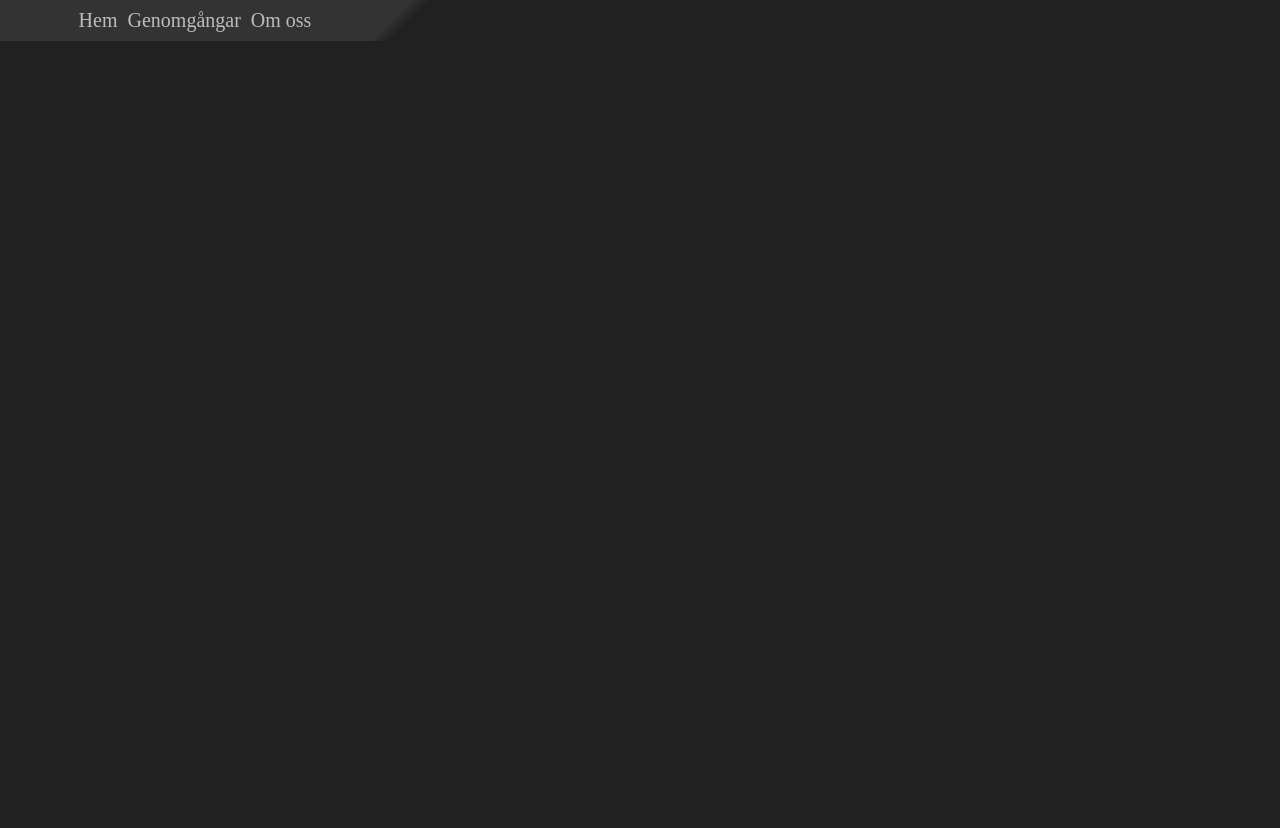
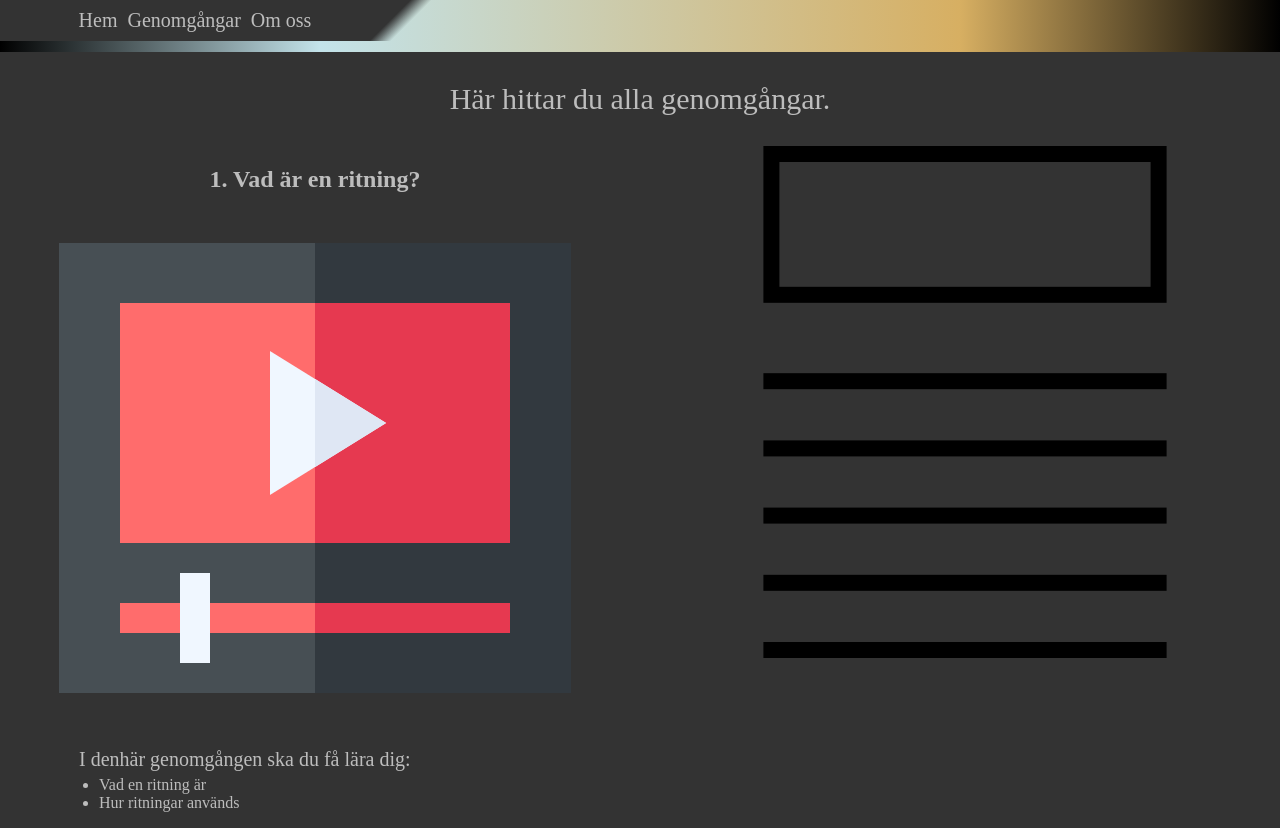
Before and after one commit to Ligtning-Tech/Learn-Tech-Web, a plain HTML site: page lessons.html in a window 1280 px wide. Before the commit the page ends 800 px from the top, so only its background shows below. Drawn offline with Linux system fonts and the light colour scheme.

Commit message:
Updated most things. Started working on lessons.html

```diff
--- a/lessons.html
+++ b/lessons.html
@@ -1,5 +1,6 @@
 <!DOCTYPE html>
 <html lang="se">
+
   <head>
     <meta charset="UTF-8" />
     <meta name="viewport" content="width=device-width, initial-scale=1.0" />
@@ -7,7 +8,8 @@
     <link rel="stylesheet" href="style.css" />
     <title>Genomgångar</title>
   </head>
-  <body>
+
+  <body class="color">
     <nav>
       <ul>
         <li>
@@ -22,5 +24,31 @@
       </ul>
       <div class="navFader"></div>
     </nav>
+    <div class="mainContContainerTop">
+      <div class="mainContContainerFader"></div>
+      <div class="mainCont">
+        <p>Här hittar du alla genomgångar.</p>
+        <div class="gridContainer">
+          <div class="gridItem">
+            <a href="#">
+              <h2>1. Vad är en ritning?</h2>
+              <img src="Src/Images/clip.png" alt="">
+              <p>
+                I denhär genomgången ska du få lära dig:
+              </p>
+              <ul>
+                <li>Vad en ritning är</li>
+                <li>Hur ritningar används</li>
+              </ul>
+            </a>
+          </div>
+          <div>
+            <img src="Src/Images/wireframe.png" alt=""></img>
+          </div>
+        </div>
+      </div>
+      <div class="mainContContainerBottomFader"></div>
+    </div>
   </body>
+
 </html>
--- a/style.css
+++ b/style.css
@@ -4,6 +4,15 @@ html {
 body {
   background: #212121;
   color: #bdbdbd;
+}
+.color {
+  background: linear-gradient(
+    90deg,
+    rgba(0, 0, 0, 1) 0%,
+    rgba(195, 227, 234, 1) 25%,
+    rgba(215, 175, 98, 1) 75%,
+    rgba(0, 0, 0, 1) 100%
+  );
 }
 nav {
   display: flex;
@@ -55,7 +64,11 @@ nav li a:target {
 .navFader {
   height: 41px;
   width: 100px;
-	background: linear-gradient(135deg, rgba(51,51,51,1) 50%, rgba(33,33,33,0) 65%);
+  background: linear-gradient(
+    135deg,
+    rgba(51, 51, 51, 1) 50%,
+    rgba(33, 33, 33, 0) 65%
+  );
 }
 .background {
   margin: 0px;
@@ -66,8 +79,11 @@ nav li a:target {
   z-index: -1;
   width: 100%;
   height: 100%;
+  background-image: url("Src/Images/ballpen-rules.jpg");
+  background-size: cover;
+  background-position: center center;
 }
-.mainContContainer {
+.mainContContainerBottom {
   display: flex;
   justify-content: center;
   align-items: center;
@@ -75,25 +91,46 @@ nav li a:target {
   margin: 0px;
   padding: 0px;
   position: absolute;
-	top: 90%;
+  top: 95%;
   left: 0px;
   width: 100%;
 }
 .mainContDownArrow {
   width: auto;
-	height:40px;
+  height: 40px;
 }
 .mainContContainerFader {
   display: flex;
   justify-content: center;
-	background: linear-gradient(0deg, rgba(51,51,51,1) 0%, rgba(33,33,33,0) 100%);
+  background: linear-gradient(
+    0deg,
+    rgba(51, 51, 51, 1) 0%,
+    rgba(33, 33, 33, 0) 100%
+  );
+  top: -45px;
   width: 100%;
   height: 45px;
   margin: 0;
-	padding:0;
+  padding: 0;
+}
+.mainContContainerBottomFader {
+  display: flex;
+  justify-content: center;
+  background: linear-gradient(
+    180deg,
+    rgba(51, 51, 51, 1) 0%,
+    rgba(33, 33, 33, 0) 100%
+  );
+  top: -45px;
+  width: 100%;
+  height: 45px;
+  margin: 0;
+  padding: 0;
 }
 .mainCont {
-	background: rgba(51,51,51,1);
+  padding: 0px;
+  margin: 0px;
+  background: rgba(51, 51, 51, 1);
   width: 100%;
 }
 .mainCont P {
@@ -103,3 +140,43 @@ nav li a:target {
 .mainCont a {
   color: #bdbdbd;
 }
+.mainContContainerTop {
+  display: flex;
+  justify-content: center;
+  align-items: center;
+  flex-direction: column;
+  margin: 0px;
+  padding: 0px;
+  position: absolute;
+  top: 10%;
+  left: 0px;
+  width: 100%;
+  height: 90%;
+  z-index: -1;
+}
+.gridContainer {
+  display: grid;
+  grid-template-columns: repeat(2, auto);
+  gap: 20px 20px;
+  grid-auto-flow: row;
+  text-align: center;
+}
+.gridContainer P {
+  font-size: 20px;
+  text-align: left;
+  padding: 20px;
+  padding-bottom: 0px;
+  margin: 0px;
+  width: 75%;
+}
+.gridContainer a {
+  text-decoration: none;
+}
+.gridContainer ul {
+  margin-top: 5px;
+  text-align: left;
+}
+.gridItem {
+  display: flex;
+  justify-content: center;
+}
```
Also changed, not shown: about.html (+4 -1 lines), index.html (+6 -4 lines), Src/Images/clip.png (added), Src/Images/wireframe.png (added), lesson-pages/one.html (added), wireframe.png (added). Lines whose indentation alone changed are shown as unchanged.
